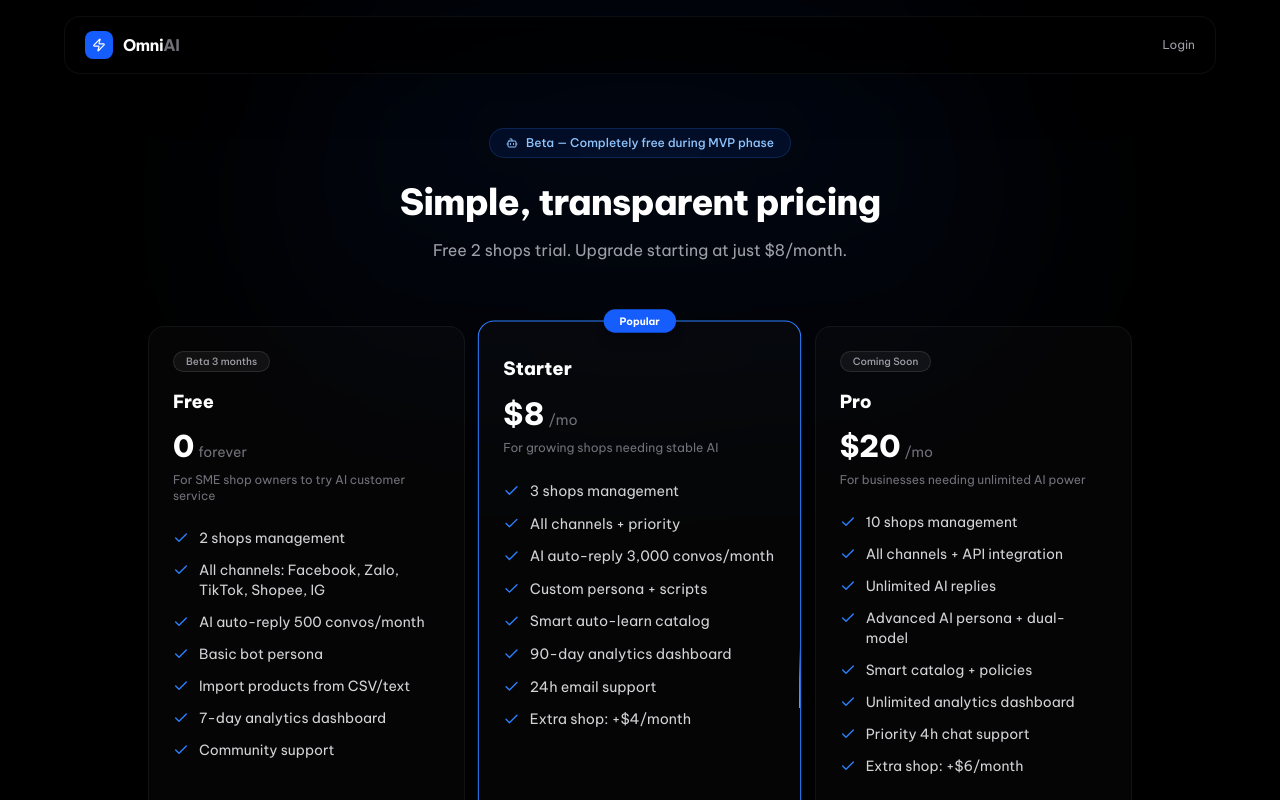
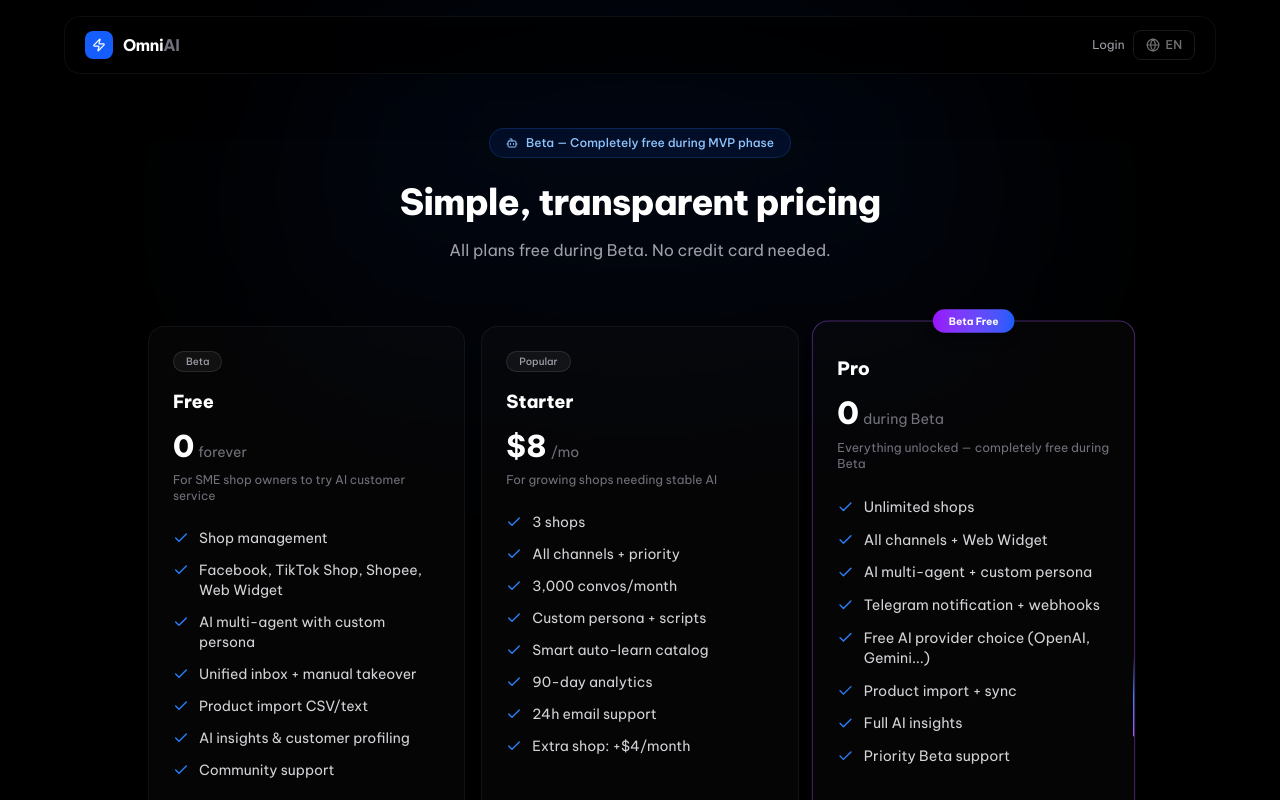
Before and after one commit to baonckh/omni-dashboard, a Next.js app: page /pricing in a window 1280 px wide. Shown: the top 800 px of the page. Built offline with nearby package versions, Linux system fonts and the light colour scheme; no server answers.

Commit message:
fix: pricing page - add LangToggle to nav, Pro plan is now Beta Free (, active), update features to match reality

```diff
--- a/src/app/pricing/page.tsx
+++ b/src/app/pricing/page.tsx
@@ -16,8 +16,8 @@ export default function PricingPage() {
 
   const plans = [
     { nameKey: "pricing.free_name", price: "0", periodKey: "pricing.free_period", badgeKey: "pricing.free_badge", descKey: "pricing.free_desc", featKeys: freeFeats, ctaKey: "pricing.free_cta", ctaLink: "/register", highlight: false, disabled: false, color: "border-zinc-700" },
-    { nameKey: "pricing.starter_name", price: lang === "vi" ? "199k" : "$8", period: lang === "vi" ? "/tháng" : "/mo", badgeKey: "pricing.starter_badge", descKey: "pricing.starter_desc", featKeys: starterFeats, ctaKey: "pricing.starter_cta", ctaLink: "mailto:giabao991199@gmail.com", highlight: true, disabled: true, color: "border-blue-500" },
-    { nameKey: "pricing.pro_name", price: lang === "vi" ? "499k" : "$20", period: lang === "vi" ? "/tháng" : "/mo", badgeKey: "pricing.pro_badge", descKey: "pricing.pro_desc", featKeys: proFeats, ctaKey: "pricing.pro_cta", ctaLink: "mailto:giabao991199@gmail.com", highlight: false, disabled: true, color: "border-purple-500" },
+    { nameKey: "pricing.starter_name", price: lang === "vi" ? "199k" : "$8", period: lang === "vi" ? "/tháng" : "/mo", badgeKey: "pricing.starter_badge", descKey: "pricing.starter_desc", featKeys: starterFeats, ctaKey: "pricing.starter_cta", ctaLink: "mailto:giabao991199@gmail.com", highlight: false, disabled: true, color: "border-white/5" },
+    { nameKey: "pricing.pro_name", price: "0", periodKey: "pricing.pro_period", badgeKey: "pricing.pro_badge", descKey: "pricing.pro_desc", featKeys: proFeats, ctaKey: "pricing.pro_cta", ctaLink: "/register", highlight: true, disabled: false, color: "border-purple-500" },
   ];
 
   return (
@@ -29,7 +29,10 @@ export default function PricingPage() {
             <div className="flex items-center justify-center w-7 h-7 rounded-lg bg-blue-600"><Zap className="h-3.5 w-3.5 text-white" /></div>
             <span className="font-bold text-base tracking-tight text-white">Omni<span className="text-zinc-500">AI</span></span>
           </Link>
-          <Link href="/login" className="text-xs text-zinc-400 hover:text-white transition-colors">{t("hero.login")}</Link>
+          <div className="flex items-center gap-2">
+            <Link href="/login" className="text-xs text-zinc-400 hover:text-white transition-colors">{t("hero.login")}</Link>
+            <LangToggle />
+          </div>
         </div>
       </nav>
 
@@ -55,17 +58,17 @@ export default function PricingPage() {
               whileInView={{ opacity: 1, y: 0 }}
               transition={{ delay: i * 0.08 }}
               viewport={{ once: true }}
-              className={`group relative rounded-2xl border p-6 flex flex-col transition-all duration-300 hover:-translate-y-1 hover:shadow-xl ${plan.highlight ? "border-blue-500 shadow-lg shadow-blue-600/10 scale-[1.02]" : "border-white/5"} ${plan.disabled ? "opacity-80 hover:opacity-100" : ""}`}
-              style={{ backgroundColor: "rgba(255,255,255,0.02)" }}
+              className={`group relative rounded-2xl border p-6 flex flex-col transition-all duration-300 hover:-translate-y-1 hover:shadow-xl ${plan.highlight ? "shadow-lg scale-[1.02]" : "border-white/5"} ${plan.disabled ? "opacity-80 hover:opacity-100" : ""}`}
+              style={{ backgroundColor: "rgba(255,255,255,0.02)", borderColor: plan.highlight ? "rgba(168,85,247,0.4)" : undefined }}
             >
               {plan.highlight && (
-                <div className="absolute -top-3 left-1/2 -translate-x-1/2 px-4 py-1 rounded-full bg-blue-600 text-[10px] font-bold text-white shadow-lg z-10">
+                <div className="absolute -top-3 left-1/2 -translate-x-1/2 px-4 py-1 rounded-full bg-gradient-to-r from-purple-600 to-blue-600 text-[10px] font-bold text-white shadow-lg z-10">
                   {t(plan.badgeKey)}
                 </div>
               )}
               {!plan.highlight && <div className="inline-flex self-start px-3 py-0.5 rounded-full bg-white/5 border border-white/10 text-[10px] font-medium text-zinc-400 mb-2">{t(plan.badgeKey)}</div>}
 
-              {plan.highlight && <BorderBeam size={60} duration={4} colorFrom="#60A5FA" colorTo="#A855F7" borderWidth={1} />}
+              {plan.highlight && <BorderBeam size={80} duration={4} colorFrom="#A855F7" colorTo="#3B82F6" borderWidth={1.5} />}
 
               <h3 className="text-lg font-extrabold text-white mt-2">{t(plan.nameKey)}</h3>
               <div className="mt-3 mb-2">
--- a/src/lib/i18n.ts
+++ b/src/lib/i18n.ts
@@ -106,45 +106,46 @@ const vi: Dict = {
   // ── Pricing Page (VI) ──
   "pricing.badge": "Beta — Hoàn toàn miễn phí trong giai đoạn MVP",
   "pricing.title": "Bảng giá đơn giản, minh bạch",
-  "pricing.sub": "Dùng thử 2 shop miễn phí. Nâng cấp từ $8/tháng.",
+  "pricing.sub": "Tất cả đều miễn phí trong thời gian Beta. Không cần thẻ tín dụng.",
   "pricing.free_name": "Free",
   "pricing.free_period": "mãi mãi",
-  "pricing.free_badge": "Beta 3 tháng",
+  "pricing.free_badge": "Beta",
   "pricing.free_desc": "Dành cho chủ shop SME dùng thử AI CSKH",
-  "pricing.free_feat1": "Quản lý 2 shop",
-  "pricing.free_feat2": "Tất cả kênh: Facebook, Zalo, TikTok, Shopee, IG",
-  "pricing.free_feat3": "AI tự động trả lời 500 hội thoại/tháng",
-  "pricing.free_feat4": "Cá tính bot cơ bản",
+  "pricing.free_feat1": "Quản lý shop",
+  "pricing.free_feat2": "Facebook, TikTok Shop, Shopee, Web Widget",
+  "pricing.free_feat3": "AI multi-agent với cá tính riêng",
+  "pricing.free_feat4": "Inbox tập trung + chuyển manual",
   "pricing.free_feat5": "Nhập sản phẩm từ CSV/text",
-  "pricing.free_feat6": "Dashboard phân tích 7 ngày",
-  "pricing.free_feat7": "Hỗ trợ cộng đồng",
+  "pricing.free_feat6": "AI insights & customer profiling",
+  "pricing.free_feat7": "Cộng đồng hỗ trợ",
   "pricing.free_cta": "Đang hoạt động",
   "pricing.starter_name": "Starter",
   "pricing.starter_price": "$8",
   "pricing.starter_badge": "Phổ biến",
   "pricing.starter_desc": "Cho shop đang phát triển cần AI ổn định",
-  "pricing.starter_feat1": "Quản lý 3 shop",
+  "pricing.starter_feat1": "3 shops",
   "pricing.starter_feat2": "Tất cả kênh + ưu tiên",
-  "pricing.starter_feat3": "AI tự động trả lời 3.000 hội thoại/tháng",
-  "pricing.starter_feat4": "Cá tính bot tùy chỉnh + kịch bản",
-  "pricing.starter_feat5": "Tự động học catalog thông minh",
-  "pricing.starter_feat6": "Dashboard phân tích 90 ngày",
+  "pricing.starter_feat3": "3.000 hội thoại/tháng",
+  "pricing.starter_feat4": "Cá tính bot tùy chỉnh",
+  "pricing.starter_feat5": "Tự động học catalog",
+  "pricing.starter_feat6": "Dashboard 90 ngày",
   "pricing.starter_feat7": "Hỗ trợ email 24h",
   "pricing.starter_feat8": "Thêm shop: +$4/tháng",
   "pricing.starter_cta": "Liên hệ",
   "pricing.pro_name": "Pro",
-  "pricing.pro_price": "$20",
-  "pricing.pro_badge": "Sắp ra mắt",
-  "pricing.pro_desc": "Cho doanh nghiệp cần AI không giới hạn",
-  "pricing.pro_feat1": "Quản lý 10 shop",
-  "pricing.pro_feat2": "Tất cả kênh + tích hợp API",
-  "pricing.pro_feat3": "AI trả lời không giới hạn",
-  "pricing.pro_feat4": "AI nâng cao + dual-model",
-  "pricing.pro_feat5": "Catalog + chính sách thông minh",
-  "pricing.pro_feat6": "Dashboard phân tích không giới hạn",
-  "pricing.pro_feat7": "Hỗ trợ chat ưu tiên 4h",
-  "pricing.pro_feat8": "Thêm shop: +$6/tháng",
-  "pricing.pro_cta": "Liên hệ",
+  "pricing.pro_price": "$0",
+  "pricing.pro_period": "khi Beta",
+  "pricing.pro_badge": "Miễn phí Beta",
+  "pricing.pro_desc": "Toàn bộ tính năng — miễn phí trong thời gian Beta",
+  "pricing.pro_feat1": "Quản lý không giới hạn shop",
+  "pricing.pro_feat2": "Tất cả kênh + Web Widget",
+  "pricing.pro_feat3": "AI multi-agent + custom persona",
+  "pricing.pro_feat4": "Telegram notification + webhook",
+  "pricing.pro_feat5": "AI provider tự do (OpenAI, Gemini...)",
+  "pricing.pro_feat6": "Import sản phẩm + đồng bộ",
+  "pricing.pro_feat7": "AI insights đầy đủ",
+  "pricing.pro_feat8": "Hỗ trợ ưu tiên khi Beta",
+  "pricing.pro_cta": "Dùng thử miễn phí",
   "pricing.contact_title": "Cần thêm?",
   "pricing.contact_desc": "Nếu bạn cần thêm shop hoặc tính năng tùy chỉnh — hãy liên hệ.",
   "pricing.contact_btn": "Liên hệ qua email",
@@ -346,45 +347,46 @@ const en: Dict = {
   // ── Pricing Page ──
   "pricing.badge": "Beta — Completely free during MVP phase",
   "pricing.title": "Simple, transparent pricing",
-  "pricing.sub": "Free 2 shops trial. Upgrade starting at just $8/month.",
+  "pricing.sub": "All plans free during Beta. No credit card needed.",
   "pricing.free_name": "Free",
   "pricing.free_period": "forever",
-  "pricing.free_badge": "Beta 3 months",
+  "pricing.free_badge": "Beta",
   "pricing.free_desc": "For SME shop owners to try AI customer service",
-  "pricing.free_feat1": "2 shops management",
-  "pricing.free_feat2": "All channels: Facebook, Zalo, TikTok, Shopee, IG",
-  "pricing.free_feat3": "AI auto-reply 500 convos/month",
-  "pricing.free_feat4": "Basic bot persona",
-  "pricing.free_feat5": "Import products from CSV/text",
-  "pricing.free_feat6": "7-day analytics dashboard",
+  "pricing.free_feat1": "Shop management",
+  "pricing.free_feat2": "Facebook, TikTok Shop, Shopee, Web Widget",
+  "pricing.free_feat3": "AI multi-agent with custom persona",
+  "pricing.free_feat4": "Unified inbox + manual takeover",
+  "pricing.free_feat5": "Product import CSV/text",
+  "pricing.free_feat6": "AI insights & customer profiling",
   "pricing.free_feat7": "Community support",
   "pricing.free_cta": "Currently Active",
   "pricing.starter_name": "Starter",
   "pricing.starter_price": "$8",
   "pricing.starter_badge": "Popular",
   "pricing.starter_desc": "For growing shops needing stable AI",
-  "pricing.starter_feat1": "3 shops management",
+  "pricing.starter_feat1": "3 shops",
   "pricing.starter_feat2": "All channels + priority",
-  "pricing.starter_feat3": "AI auto-reply 3,000 convos/month",
+  "pricing.starter_feat3": "3,000 convos/month",
   "pricing.starter_feat4": "Custom persona + scripts",
   "pricing.starter_feat5": "Smart auto-learn catalog",
-  "pricing.starter_feat6": "90-day analytics dashboard",
+  "pricing.starter_feat6": "90-day analytics",
   "pricing.starter_feat7": "24h email support",
   "pricing.starter_feat8": "Extra shop: +$4/month",
   "pricing.starter_cta": "Contact Us",
   "pricing.pro_name": "Pro",
-  "pricing.pro_price": "$20",
-  "pricing.pro_badge": "Coming Soon",
-  "pricing.pro_desc": "For businesses needing unlimited AI power",
-  "pricing.pro_feat1": "10 shops management",
-  "pricing.pro_feat2": "All channels + API integration",
-  "pricing.pro_feat3": "Unlimited AI replies",
-  "pricing.pro_feat4": "Advanced AI persona + dual-model",
-  "pricing.pro_feat5": "Smart catalog + policies",
-  "pricing.pro_feat6": "Unlimited analytics dashboard",
-  "pricing.pro_feat7": "Priority 4h chat support",
-  "pricing.pro_feat8": "Extra shop: +$6/month",
-  "pricing.pro_cta": "Contact Us",
+  "pricing.pro_price": "$0",
+  "pricing.pro_period": "during Beta",
+  "pricing.pro_badge": "Beta Free",
+  "pricing.pro_desc": "Everything unlocked — completely free during Beta",
+  "pricing.pro_feat1": "Unlimited shops",
+  "pricing.pro_feat2": "All channels + Web Widget",
+  "pricing.pro_feat3": "AI multi-agent + custom persona",
+  "pricing.pro_feat4": "Telegram notification + webhooks",
+  "pricing.pro_feat5": "Free AI provider choice (OpenAI, Gemini...)",
+  "pricing.pro_feat6": "Product import + sync",
+  "pricing.pro_feat7": "Full AI insights",
+  "pricing.pro_feat8": "Priority Beta support",
+  "pricing.pro_cta": "Get Started Free",
   "pricing.contact_title": "Need more?",
   "pricing.contact_desc": "If you need more shops or custom features for your business — get in touch.",
   "pricing.contact_btn": "Contact via email",
```
